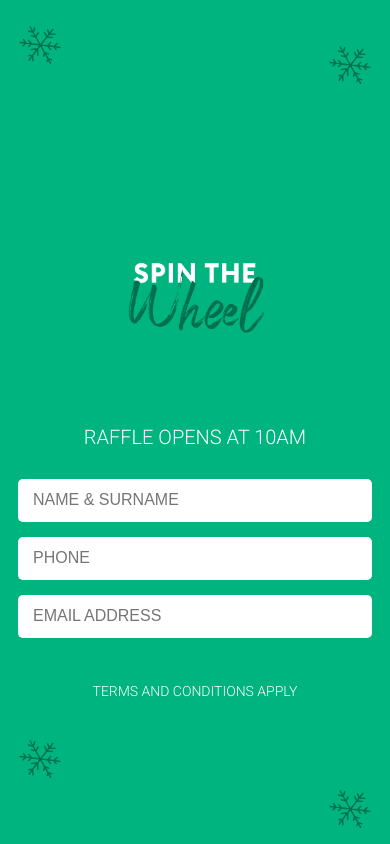
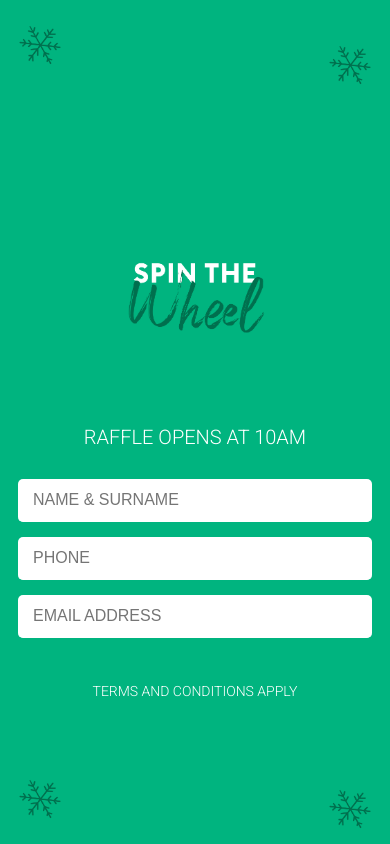
Before and after one commit to Siya-Humani/boltxmas, a plain HTML site: page index.html in a window 390 px wide. Shown: the top 844 px of the page. Drawn offline with Linux system fonts and the light colour scheme.

Commit message:
Update style.css

```diff
--- a/style.css
+++ b/style.css
@@ -216,7 +216,7 @@ button:hover {
   }
 
   .snow-image-3 {
-    bottom: 60px; /* Adjust the bottom for better visibility */
+    bottom: 20px; /* Adjust the bottom for better visibility */
     left: 15px; /* Adjust the left for better alignment */
   }
 
```
